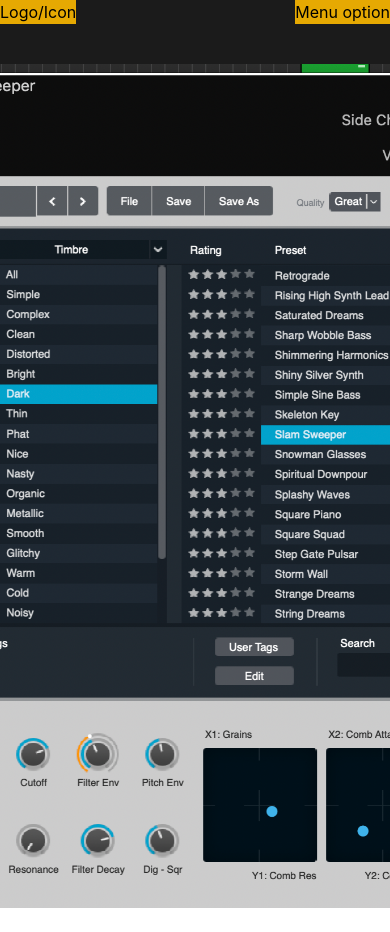
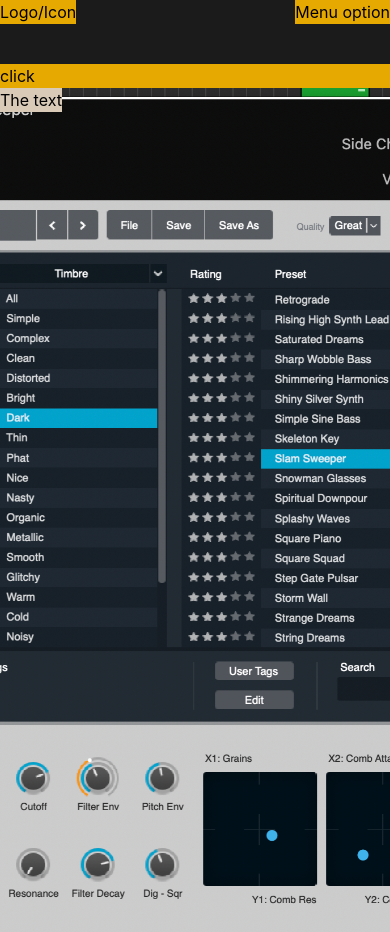
Before and after one commit to PinedaVictor/a-la-mode, a React (Vite) app: page / in a window 390 px wide. Before the commit the page ends 908 px from the top, so only its background shows below. Built offline with nearby package versions, Linux system fonts and the light colour scheme.

Commit message:
Added image transitions and mobile gestures

```diff
--- a/src/components/elements/image-carousel/ImageCarousel.tsx
+++ b/src/components/elements/image-carousel/ImageCarousel.tsx
@@ -1,24 +1,84 @@
 import React, { useState } from "react";
-import img from "../../../assets/images/idk.png";
+import { useDrag } from "@use-gesture/react";
+import { useTransition, animated } from "react-spring";
+
+import img1 from "../../../assets/images/idk.png";
 import img2 from "../../../assets/images/yes.jpg";
 
-const images = [img, img2];
+const imageData = [img1, img2];
 
 export const ImageCarousel: React.FC = () => {
-  const [currentImg, setCurrentImg] = useState(img);
-  // TODO: Get started with gestures API
-  // TODO: Associate gesture with moving right and left of an image
+  const [imgCount, setImgCount] = useState(0);
+
+  // TODO: Animate text for each image in the carousel
+  // TODO: Place cycleArray function in useEffect to cycle through images
+
+  const cycleArray = (event: any) => {
+    event.preventDefault();
+    setImgCount((prevState) => {
+      const currentCount = prevState;
+      const addOne = currentCount + 1;
+      if (prevState == imageData.length - 1) {
+        return 0;
+      }
+      return addOne;
+    });
+  };
+
+  const bind = useDrag((state) => {
+    if (state._direction[0] > 0) {
+      // Moving right - finger moving left (mobile)
+      setImgCount((prevState) => {
+        const currentCount = prevState;
+        const subtractOne = currentCount - 1;
+        if (prevState == 0) {
+          return imageData.length - 1;
+        }
+        return subtractOne;
+      });
+    } else {
+      // Moving left - finger moving right (mobile)
+      setImgCount((prevState) => {
+        const currentCount = prevState;
+        const addOne = currentCount + 1;
+        if (prevState == imageData.length - 1) {
+          return 0;
+        }
+        return addOne;
+      });
+    }
+  });
+
+  const transitions = useTransition(imgCount, {
+    from: { opacity: 0 },
+    enter: { opacity: 1 },
+    leave: { opacity: 0 },
+    delay: 200,
+  });
 
   return (
     <>
       <div className=" h-full w-full">
+        <button onClick={cycleArray}>click</button>
+        {/* TODO: Animate text for each image */}
+        <div className=" absolute z-10 bg-tan">
+          <p>The text</p>
+        </div>
+        {transitions((styles, item) => (
+          <animated.div
+            className="h-full w-full absolute"
+            style={styles}
+            {...bind()}
+          >
             <picture>
               <img
-            src={currentImg}
+                src={imageData[item]}
                 alt="Make sure alt text is in data"
                 className="object-cover h-full w-full"
               />
             </picture>
+          </animated.div>
+        ))}
       </div>
     </>
   );
```
Lines whose indentation alone changed are shown as unchanged.
